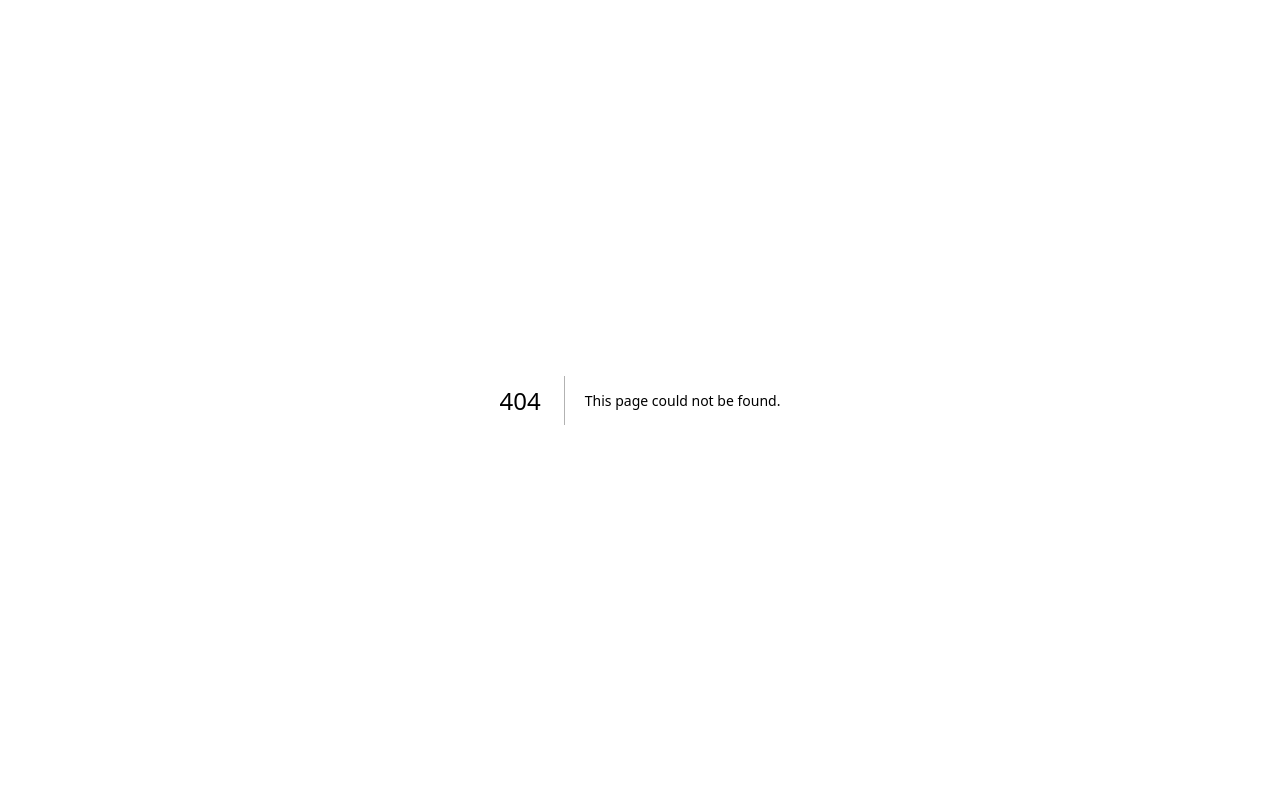
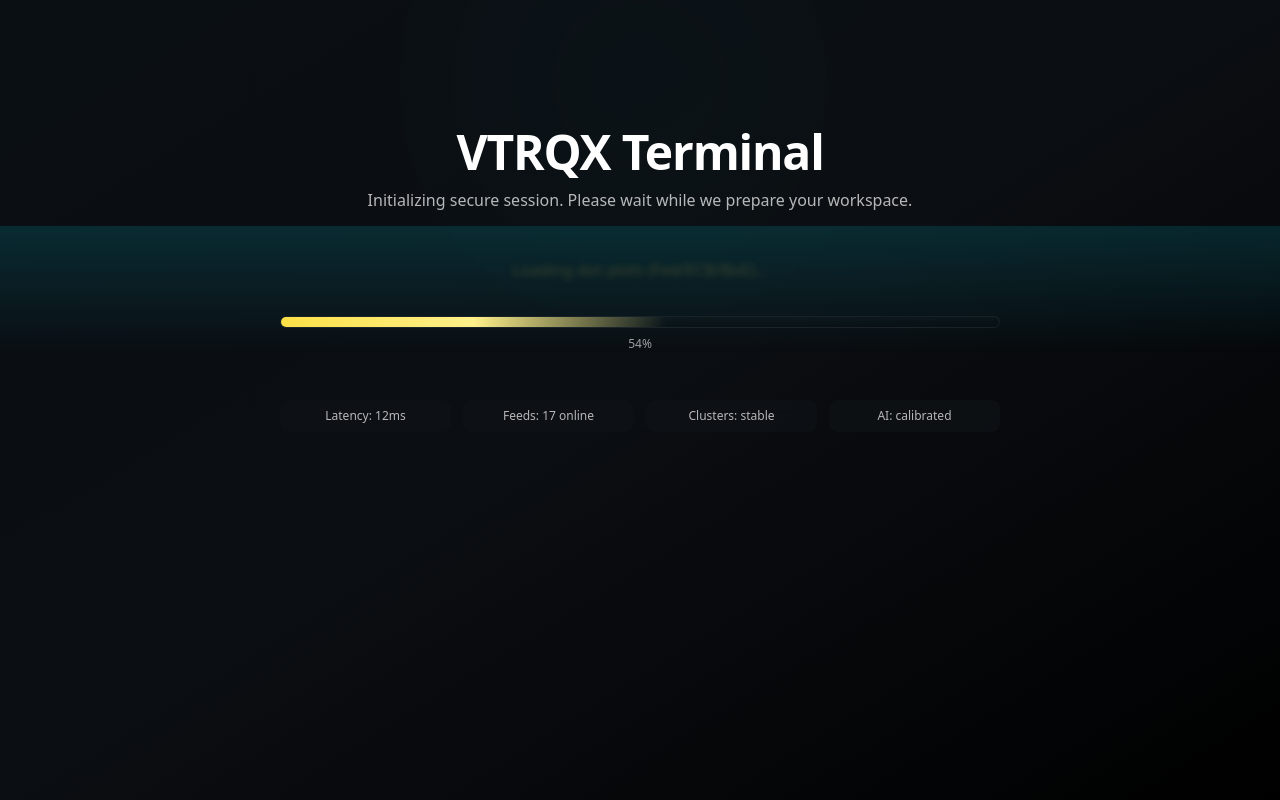
Before and after one commit to edmju/vtrqxtrading-next, a Next.js app: page /boot in a window 1280 px wide. Before the commit this address had no page. Built offline with nearby package versions, Linux system fonts and the light colour scheme; no server answers; sample sign-in values are in the browser's storage.

Commit message:
Create page.tsx

```diff
--- /dev/null
+++ b/src/app/boot/page.tsx
@@ -0,0 +1,153 @@
+"use client";
+
+import { useEffect, useMemo, useRef, useState } from "react";
+import { useRouter } from "next/navigation";
+import { useSession } from "next-auth/react";
+import { motion, AnimatePresence } from "framer-motion";
+
+const DURATION_MS = 10_000; // 10s
+
+export default function BootPage() {
+  const router = useRouter();
+  const { data: session, status } = useSession();
+
+  // Redirige vers /profile si non connecté
+  useEffect(() => {
+    if (status === "unauthenticated") router.replace("/profile");
+  }, [status, router]);
+
+  // Progression lissée sur 10s
+  const [progress, setProgress] = useState(0);
+  const startRef = useRef<number | null>(null);
+
+  useEffect(() => {
+    let raf = 0;
+    const loop = (ts: number) => {
+      if (startRef.current == null) startRef.current = ts;
+      const elapsed = ts - startRef.current;
+      const pct = Math.min(100, (elapsed / DURATION_MS) * 100);
+      setProgress(pct);
+      if (pct >= 100) {
+        router.replace("/dashboard");
+        return;
+      }
+      raf = requestAnimationFrame(loop);
+    };
+    raf = requestAnimationFrame(loop);
+    return () => cancelAnimationFrame(raf);
+  }, [router]);
+
+  // Phrases qui tournent
+  const phrases = useMemo(
+    () => [
+      "Retrieving market intelligence…",
+      "Syncing alpha streams…",
+      "Booting AI modules…",
+      "Calibrating volatility sensors…",
+      "Parsing macro calendar…",
+      "Loading dot plots (Fed/ECB/BoE)…",
+      "Aggregating prime desk reports…",
+      "Scanning social sentiment…",
+      "De-duplicating news bursts…",
+      "Preparing your terminal…",
+    ],
+    []
+  );
+
+  const activeIndex = Math.min(
+    phrases.length - 1,
+    Math.floor((progress / 100) * phrases.length)
+  );
+
+  return (
+    <div className="relative min-h-screen overflow-hidden bg-gradient-to-br from-[#0a0f14] via-[#0b0e12] to-black">
+      {/* Halo/Glow */}
+      <div className="pointer-events-none absolute -top-32 left-1/2 -translate-x-1/2 h-[420px] w-[420px] rounded-full blur-[120px] opacity-30"
+           style={{ background: "radial-gradient( circle at 50% 50%, #ffe08233, #00e5ff22, transparent 60%)" }} />
+
+      {/* Grille animée */}
+      <div className="absolute inset-0 [background:linear-gradient(#ffffff08_1px,transparent_1px),linear-gradient(90deg,#ffffff08_1px,transparent_1px)] [background-size:40px_40px] animate-[pulse_6s_ease-in-out_infinite] opacity-10" />
+
+      {/* Ligne de scan */}
+      <div className="absolute inset-x-0 top-0 h-32 bg-gradient-to-b from-[#00e5ff22] to-transparent animate-[scan_2.4s_linear_infinite]" />
+
+      {/* Contenu centré */}
+      <div className="relative z-10 mx-auto max-w-3xl px-6 pt-32 text-center">
+        <motion.h1
+          initial={{ opacity: 0, y: 12 }}
+          animate={{ opacity: 1, y: 0 }}
+          transition={{ duration: 0.6 }}
+          className="text-4xl md:text-5xl font-extrabold tracking-tight text-white"
+        >
+          VTRQX Terminal
+        </motion.h1>
+
+        <motion.p
+          initial={{ opacity: 0, y: 8 }}
+          animate={{ opacity: 1, y: 0 }}
+          transition={{ delay: 0.15, duration: 0.5 }}
+          className="mt-3 text-white/70"
+        >
+          Initializing secure session. Please wait while we prepare your workspace.
+        </motion.p>
+
+        {/* Phrases tournantes */}
+        <div className="relative mt-10 h-8">
+          <AnimatePresence mode="wait">
+            <motion.div
+              key={activeIndex}
+              initial={{ opacity: 0, y: 8, filter: "blur(4px)" }}
+              animate={{ opacity: 1, y: 0, filter: "blur(0px)" }}
+              exit={{ opacity: 0, y: -8, filter: "blur(4px)" }}
+              transition={{ duration: 0.4 }}
+              className="text-primary text-sm md:text-base"
+            >
+              {phrases[activeIndex]}
+            </motion.div>
+          </AnimatePresence>
+        </div>
+
+        {/* Barre de progression */}
+        <div className="mt-8">
+          <div className="glass rounded-full overflow-hidden h-3">
+            <motion.div
+              className="h-full bg-gradient-to-r from-yellow-300 via-yellow-200 to-cyan-300"
+              initial={{ width: 0 }}
+              animate={{ width: `${progress}%` }}
+              transition={{ ease: "linear", duration: 0.1 }}
+            />
+          </div>
+          <div className="mt-2 text-xs text-white/60">{Math.round(progress)}%</div>
+        </div>
+
+        {/* Indicateurs animés */}
+        <div className="mt-12 grid grid-cols-2 md:grid-cols-4 gap-3">
+          {[
+            "Latency: 12ms",
+            "Feeds: 17 online",
+            "Clusters: stable",
+            "AI: calibrated",
+          ].map((k, i) => (
+            <motion.div
+              key={k}
+              initial={{ opacity: 0, y: 6 }}
+              animate={{ opacity: 1, y: 0 }}
+              transition={{ delay: 0.25 + i * 0.05 }}
+              className="terminal-glass rounded-lg py-2 text-xs text-white/70"
+            >
+              {k}
+            </motion.div>
+          ))}
+        </div>
+      </div>
+
+      {/* Styles clés */}
+      <style jsx global>{`
+        @keyframes scan {
+          0% { transform: translateY(-32px); }
+          100% { transform: translateY(110vh); }
+        }
+      `}</style>
+    </div>
+  );
+}
```
